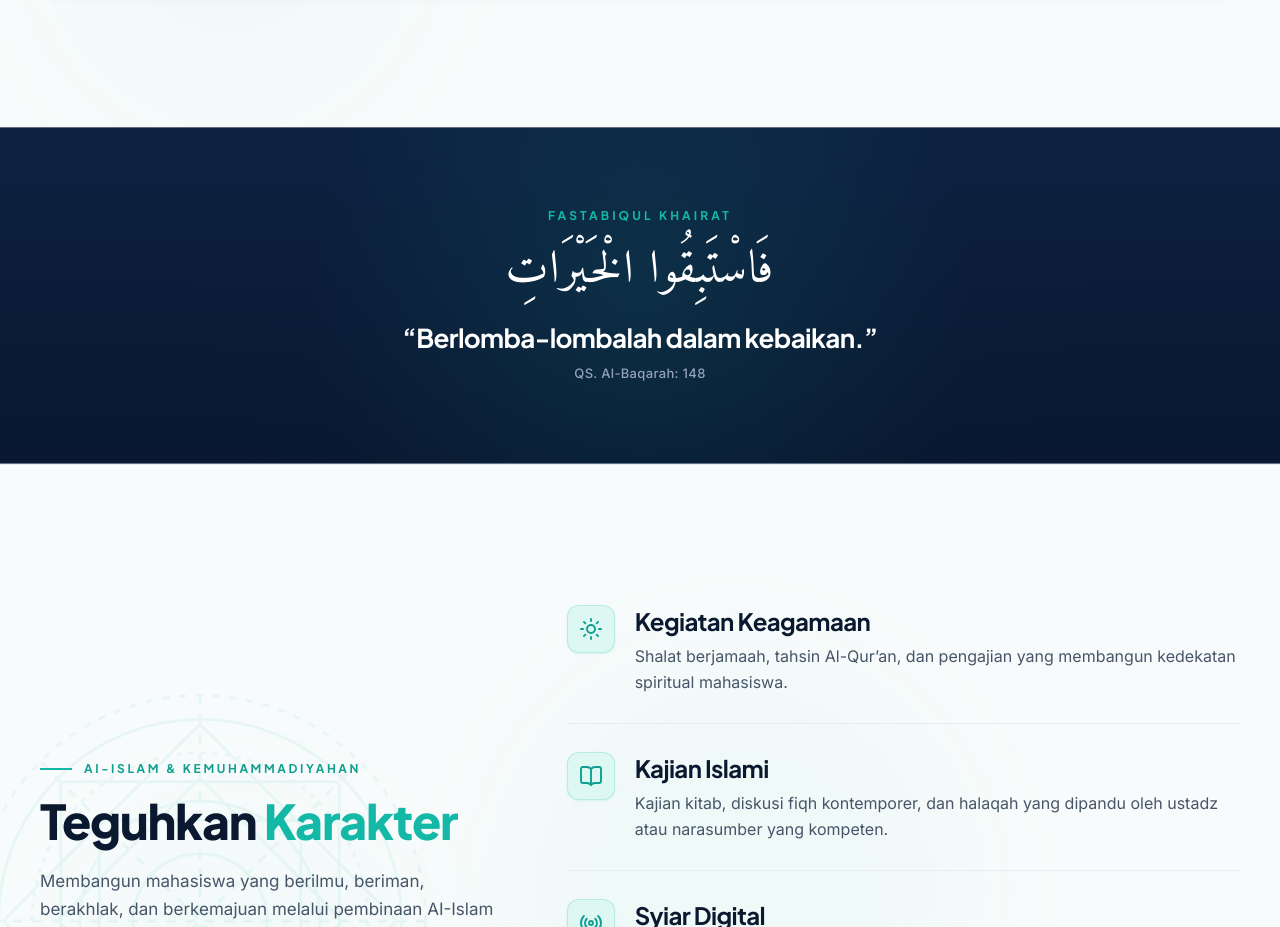
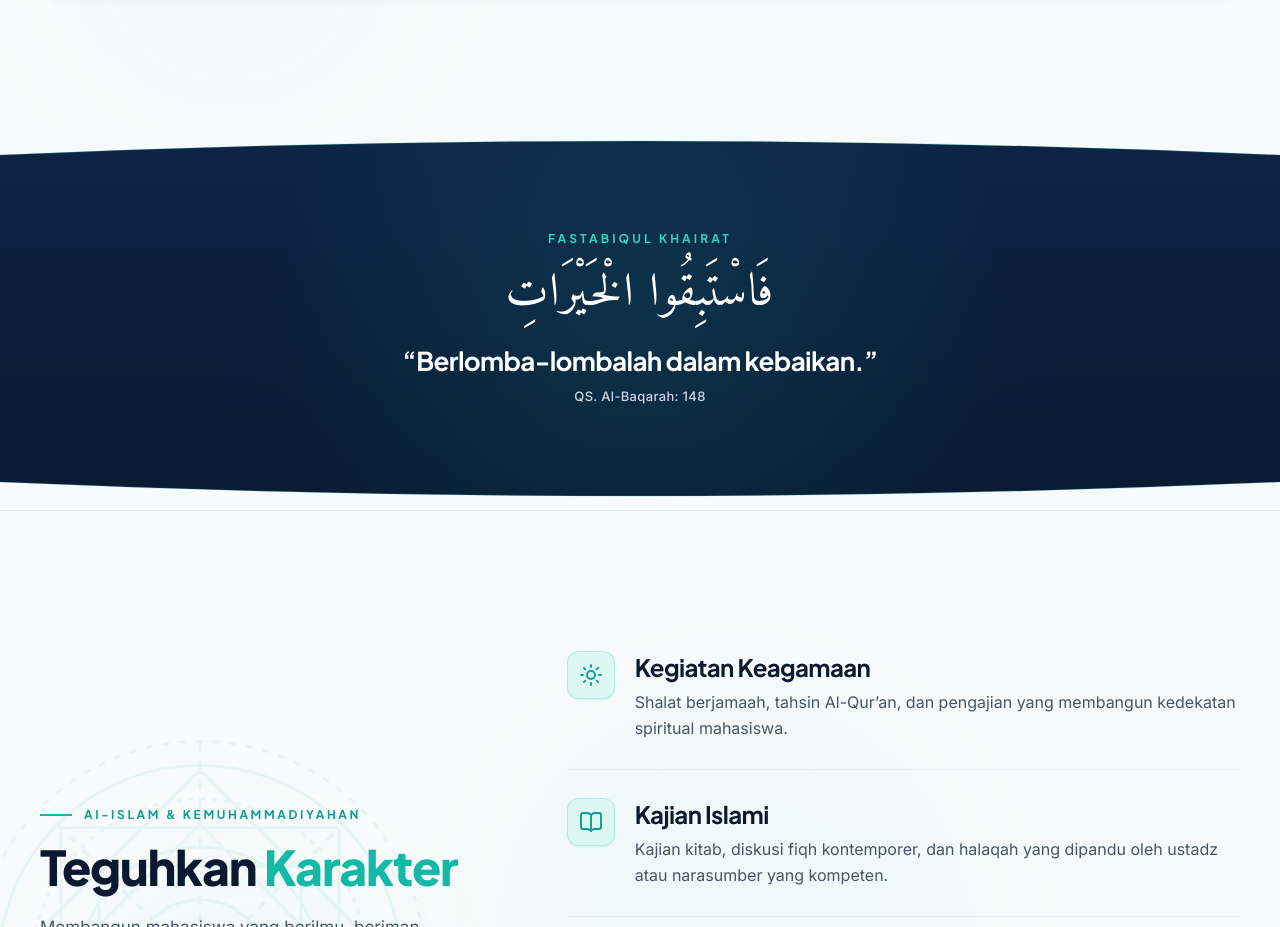
Before and after one commit to aprilliobintang284/landingpage-sibermu, a Next.js app: page / in a window 1280 px wide. Shown: the part 1763-2690 px from the top of the page. Built offline with nearby package versions, Linux system fonts and the light colour scheme.

Commit message:
fix(fastabiqul): refine shallow organic curved transitions at top and bottom for seamless light-dark-light flow

```diff
--- a/components/FastabiqulKhairat.tsx
+++ b/components/FastabiqulKhairat.tsx
@@ -14,25 +14,57 @@ export default function FastabiqulKhairat() {
   return (
     <section
       id="fastabiqul-khairat"
-      className="scroll-mt-20 relative py-14 sm:py-16 md:py-20 bg-gradient-to-b from-[#0D2242] via-[#0B1C38] to-[#091830] border-t border-[#14B8A6]/20 border-b border-slate-200/40 overflow-hidden flex flex-col items-center justify-center text-center"
+      className="scroll-mt-20 relative pt-16 pb-16 sm:pt-20 sm:pb-20 md:pt-24 md:pb-24 bg-gradient-to-b from-[#0E2445] via-[#0B1E3B] to-[#091A33] overflow-hidden flex flex-col items-center justify-center text-center"
     >
-      {/* Subtle central ambient turquoise glow */}
+      {/* =================================================================== */}
+      {/* 1. TOP CURVED TRANSITION (From Kemahasiswaan Light Mint)            */}
+      {/* Shallow, organic, elegant curve with subtle turquoise hairline      */}
+      {/* =================================================================== */}
+      <div className="absolute top-0 left-0 right-0 w-full overflow-hidden leading-none z-10 pointer-events-none">
+        <svg
+          viewBox="0 0 1440 32"
+          fill="none"
+          preserveAspectRatio="none"
+          className="w-full h-5 sm:h-7 md:h-8 block"
+        >
+          {/* Shallow curve filled with #F8FBFB to create seamless upward flow */}
+          <path
+            d="M0 0 L1440 0 L1440 28 Q720 0 0 28 Z"
+            fill="#F8FBFB"
+          />
+          {/* Subtle turquoise accent hairline along the curve */}
+          <path
+            d="M0 28 Q720 0 1440 28"
+            stroke="#14B8A6"
+            strokeWidth="1"
+            strokeOpacity="0.25"
+            fill="none"
+          />
+        </svg>
+      </div>
+
+      {/* =================================================================== */}
+      {/* 2. SUBTLE TURQUOISE AMBIENT GLOW                                    */}
+      {/* =================================================================== */}
       <div
         className="absolute inset-0 pointer-events-none z-0"
         style={{
           background:
-            "radial-gradient(circle at 50% 50%, rgba(20, 184, 166, 0.12) 0%, rgba(13, 34, 66, 0.04) 50%, transparent 70%)",
+            "radial-gradient(circle at 50% 50%, rgba(20, 184, 166, 0.13) 0%, rgba(14, 36, 69, 0.04) 55%, transparent 72%)",
         }}
       />
 
-      <div className="max-w-2xl mx-auto px-5 sm:px-8 relative z-10">
+      {/* =================================================================== */}
+      {/* 3. CENTERED CONTENT HIERARCHY                                       */}
+      {/* =================================================================== */}
+      <div className="max-w-2xl mx-auto px-5 sm:px-8 relative z-10 my-1 sm:my-2">
         {/* Eyebrow kecil di atas bahasa Arab */}
         <motion.span
           initial={{ opacity: 0, y: 8 }}
           whileInView={{ opacity: 1, y: 0 }}
           viewport={{ once: true }}
           transition={{ duration: 0.5 }}
-          className="text-[11px] sm:text-xs font-heading font-bold uppercase tracking-[0.26em] text-[#14B8A6] block mb-2 sm:mb-2.5"
+          className="text-[11px] sm:text-xs font-heading font-bold uppercase tracking-[0.26em] text-[#2DD4BF] block mb-2 sm:mb-2.5"
         >
           Fastabiqul Khairat
         </motion.span>
@@ -71,11 +103,38 @@ export default function FastabiqulKhairat() {
           whileInView={{ opacity: 1, y: 0 }}
           viewport={{ once: true }}
           transition={{ duration: 0.45, delay: 0.18 }}
-          className="text-xs sm:text-[13px] text-slate-400 font-medium tracking-wide"
+          className="text-xs sm:text-[13px] text-slate-300 font-medium tracking-wide"
         >
           QS. Al-Baqarah: 148
         </motion.p>
       </div>
+
+      {/* =================================================================== */}
+      {/* 4. BOTTOM CURVED TRANSITION (Into AIK Light Mint)                   */}
+      {/* Shallow, organic, elegant curve echoing the top transition          */}
+      {/* =================================================================== */}
+      <div className="absolute bottom-0 left-0 right-0 w-full overflow-hidden leading-none z-10 pointer-events-none">
+        <svg
+          viewBox="0 0 1440 32"
+          fill="none"
+          preserveAspectRatio="none"
+          className="w-full h-5 sm:h-7 md:h-8 block"
+        >
+          {/* Shallow curve filled with #F8FBFB to create seamless downward flow */}
+          <path
+            d="M0 32 L1440 32 L1440 4 Q720 32 0 4 Z"
+            fill="#F8FBFB"
+          />
+          {/* Subtle turquoise accent hairline along the curve */}
+          <path
+            d="M0 4 Q720 32 1440 4"
+            stroke="#14B8A6"
+            strokeWidth="1"
+            strokeOpacity="0.25"
+            fill="none"
+          />
+        </svg>
+      </div>
     </section>
   );
 }
```
